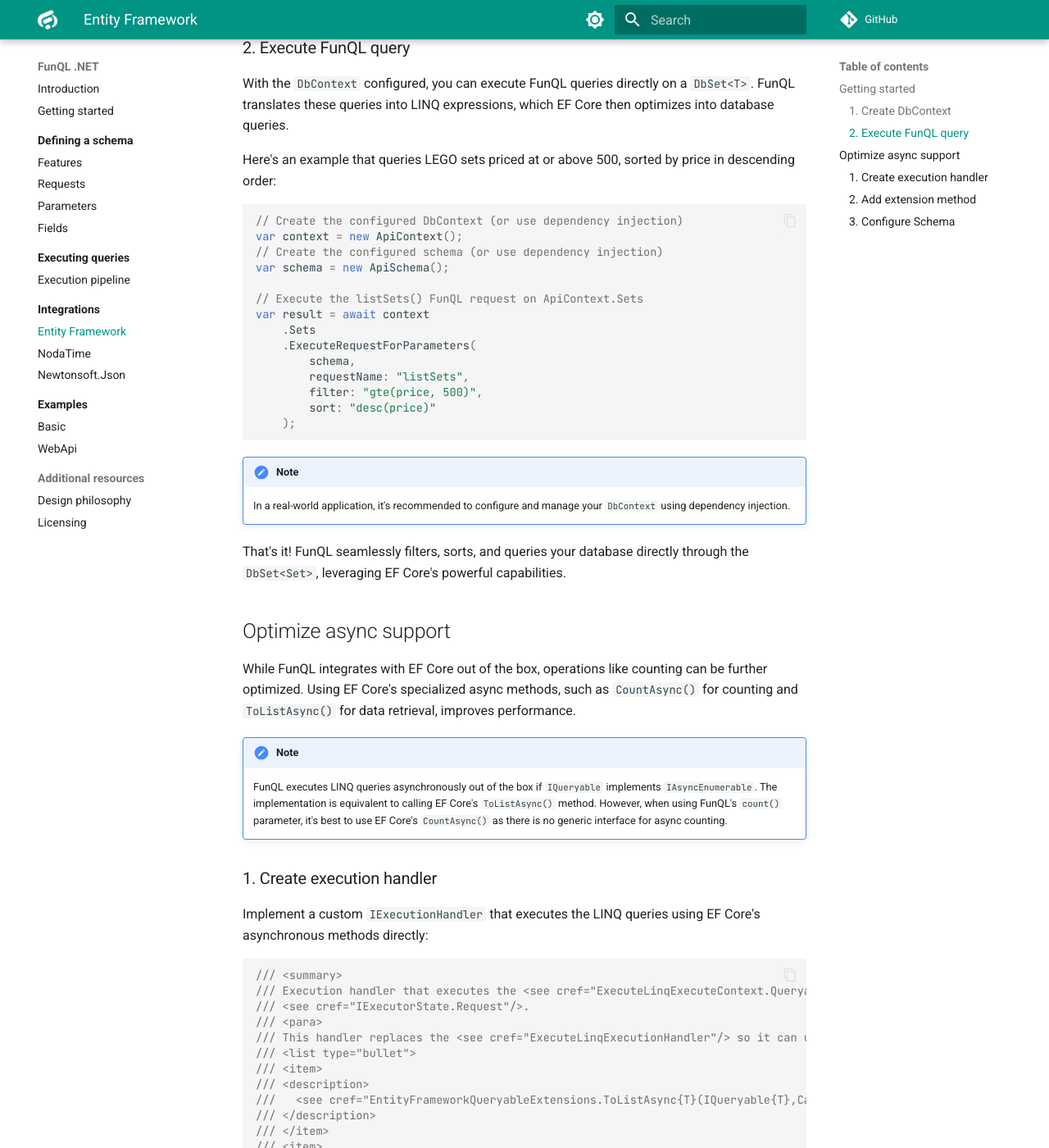
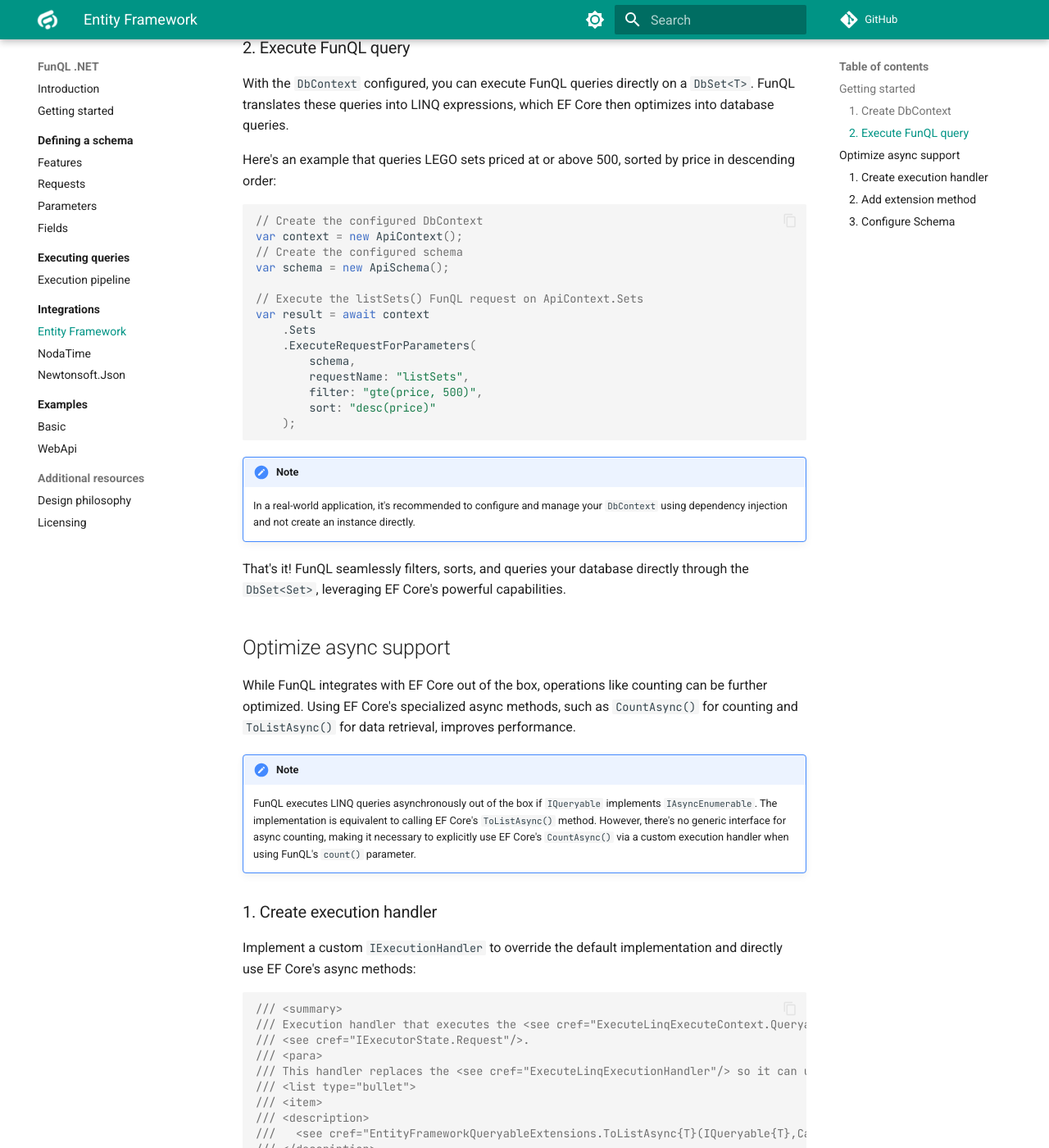
Before and after one commit to funql/funql-dotnet, an MkDocs documentation site: the page built from docs/integrations/efcore.md, in a window 1280 px wide and 1400 px high, scrolled down 1037 px. Shown: the whole window at 82% size. Built offline with MkDocs 1.6.1 and Material for MkDocs 9.7.7, drawn with Linux system fonts in a browser that asks for light colours; comment, search, counter and statistics services are not loaded; some of the changed text lies outside the part shown.

Commit message:
Update efcore.md

````diff
--- a/docs/integrations/efcore.md
+++ b/docs/integrations/efcore.md
@@ -49,9 +49,9 @@
 Here's an example that queries LEGO sets priced at or above 500, sorted by price in descending order:
 
 ```csharp
-// Create the configured DbContext (or use dependency injection)
+// Create the configured DbContext
 var context = new ApiContext();
-// Create the configured schema (or use dependency injection)
+// Create the configured schema
 var schema = new ApiSchema();
 
 // Execute the listSets() FunQL request on ApiContext.Sets
@@ -67,7 +67,8 @@
 
 !!! note
 
-    In a real-world application, it's recommended to configure and manage your `DbContext` using dependency injection.
+    In a real-world application, it's recommended to configure and manage your `DbContext` using dependency injection
+    and not create an instance directly.
 
 That's it! FunQL seamlessly filters, sorts, and queries your database directly through the `DbSet<Set>`, leveraging EF
 Core's powerful capabilities.
@@ -81,12 +82,13 @@
 !!! note
 
     FunQL executes LINQ queries asynchronously out of the box if `IQueryable` implements `IAsyncEnumerable`. The
-    implementation is equivalent to calling EF Core's `ToListAsync()` method. However, when using FunQL's `count()`
-    parameter, it's best to use EF Core's `CountAsync()` as there is no generic interface for async counting.
+    implementation is equivalent to calling EF Core's `ToListAsync()` method. However, there's no generic interface for
+    async counting, making it necessary to explicitly use EF Core's `CountAsync()` via a custom execution handler when
+    using FunQL's `count()` parameter.
 
 ### 1. Create execution handler
 
-Implement a custom `IExecutionHandler` that executes the LINQ queries using EF Core's asynchronous methods directly:
+Implement a custom `IExecutionHandler` to override the default implementation and directly use EF Core's async methods:
 
 ```csharp
 /// <summary>
@@ -209,4 +211,4 @@
 }
 ```
 
-That's it, FunQL will now use EF Core's asynchronous methods directly when executing queries.
+That's it, FunQL will now directly use EF Core's async methods when executing queries.
````
